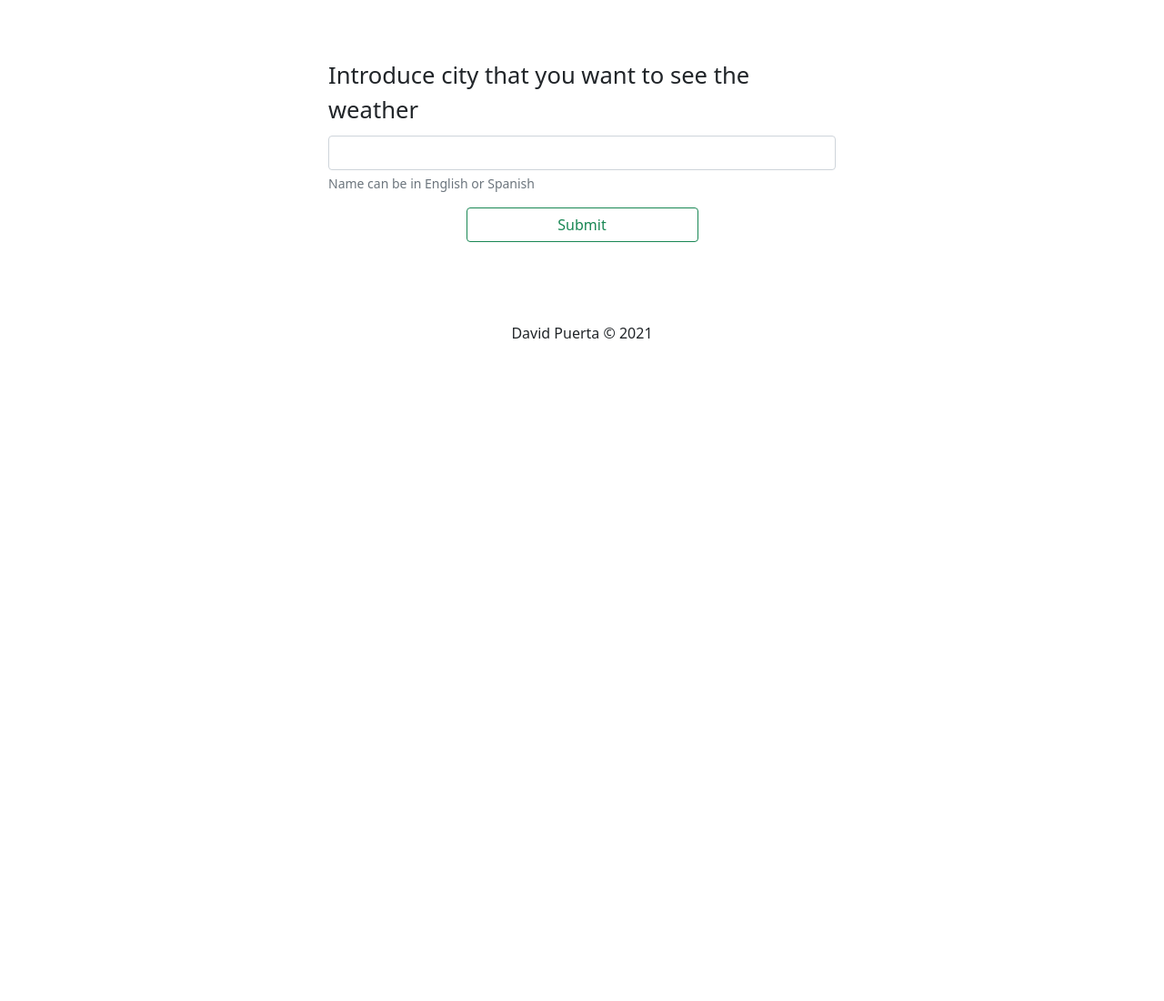
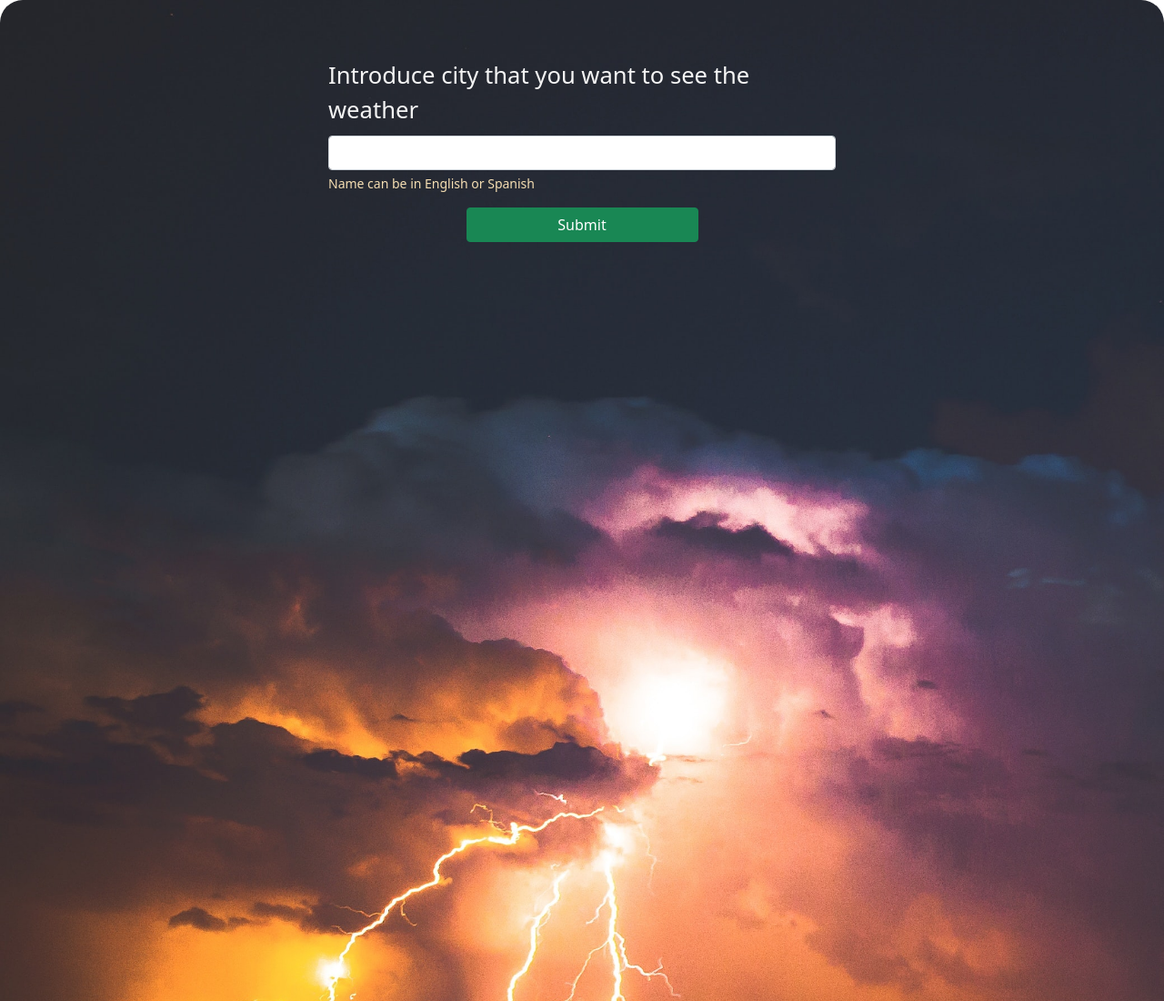
Before and after one commit to dpuertamartos/ODIN-PROJECT-WEATHERAPP, a website built with webpack: page dist/index.html in a window 1280 px wide. Shown: the top 1100 px of the page at 91% size. Before the commit the page ends 800 px from the top, so only its background shows below. Built offline with nearby package versions, Linux system fonts and the light colour scheme.

Commit message:
added hero image and improved styling

```diff
--- a/src/style.css
+++ b/src/style.css
@@ -1,9 +1,27 @@
+.hero-image{
+    background-image: url("./background.jpg");
+    background-color: #cccccc;
+    height: 100%;
+    min-height: 1600px;
+    padding: 0% 0% 1.5%;
+    background-position: center;
+    background-repeat: no-repeat;
+    background-size: cover;
+    position: relative;
+    border-radius: 25px;
+}
+
 .weatherForm{
     padding: 5% 0% 1%;
 }
 
 .form-label{
+    color: whitesmoke;
     font-size: 1.6rem;
+}
+
+.form-text{
+    color: wheat;
 }
 
 .cr{
```
Also changed, not shown: dist/646fe77432a2a3043a3a.jpg (added), dist/index.html, dist/main.js, src/background.jpg (added).
